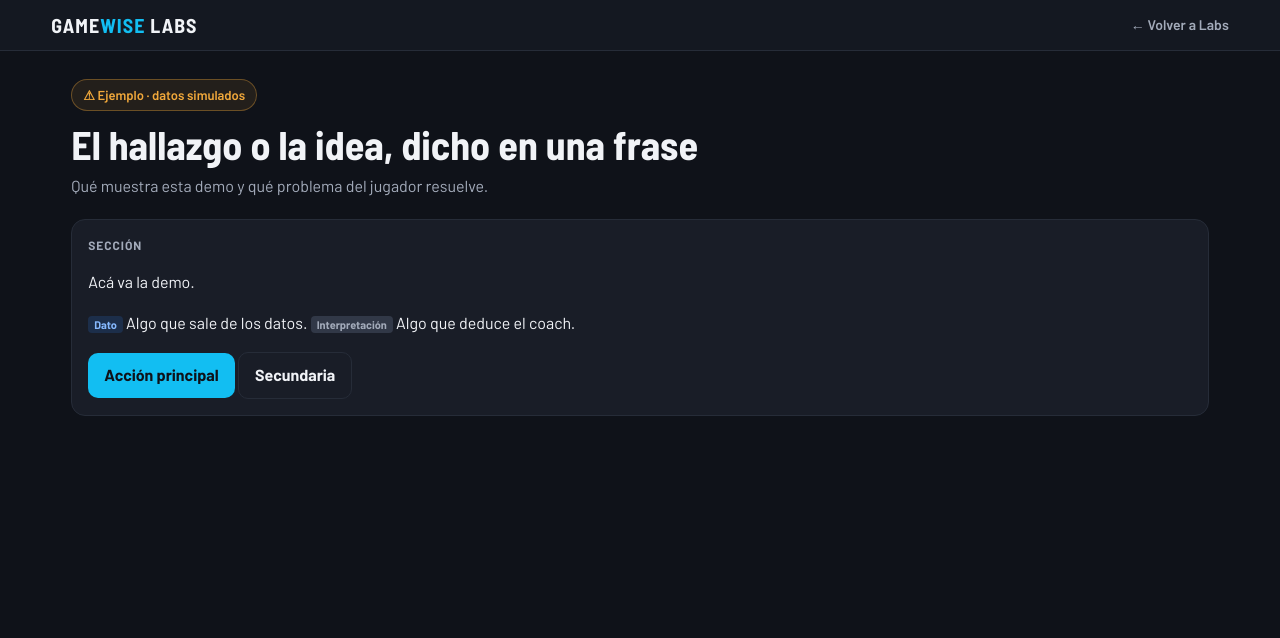
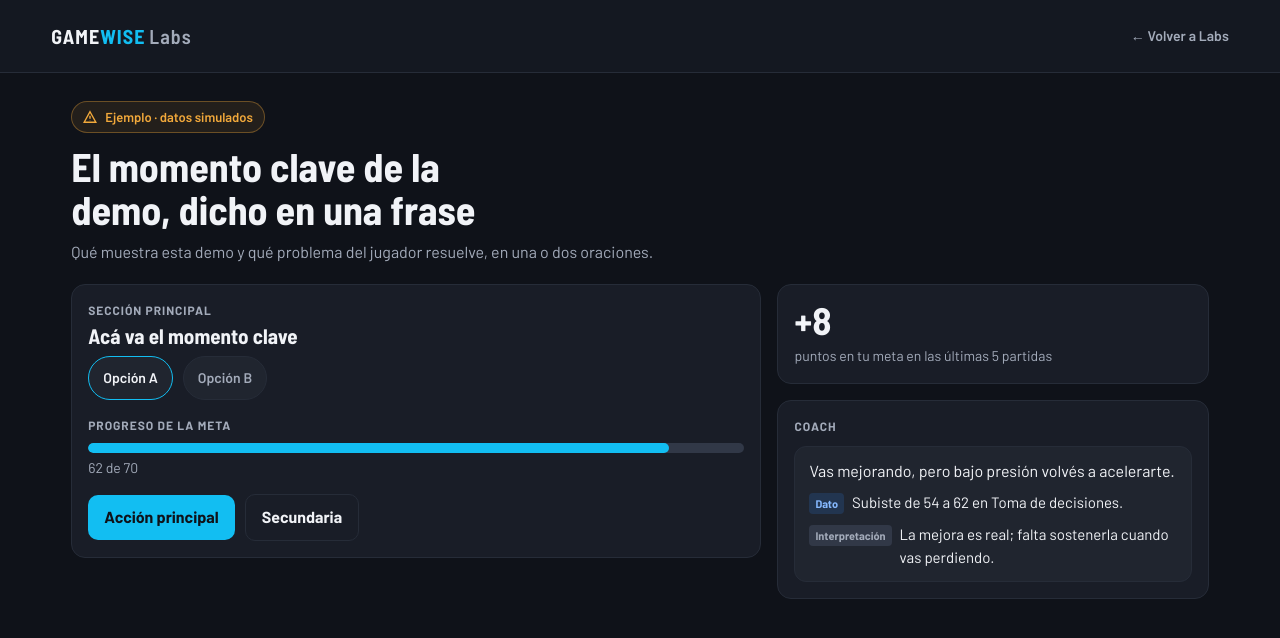
Before and after one commit to GameWiseDev/labs, a plain HTML site: page demos/_plantilla/index.html in a window 1280 px wide. Drawn offline with Linux system fonts and the light colour scheme.

Commit message:
Labs listo para crear demos con IA
- AGENTS.md con las instrucciones para cualquier herramienta de IA, y enlaces
  para Claude, Gemini/Antigravity, Cursor, Copilot y OpenCode
- Proceso guiado: la IA entrevista a la persona, confirma una ficha de la idea
  y recién después construye
- Docs de marca, contexto del producto y resumen de requerimientos
- Plantilla con componentes de la marca y ficha con requerimientos
- Comando /nueva-demo y guía EMPEZAR.md para quien no programa
- El catálogo muestra qué necesita cada demo y su esfuerzo estimado

Co-Authored-By: Claude Opus 5.5 <noreply@anthropic.com>
Claude-Session: https://claude.ai/code/session_01UUn8T5zB1YWvrCVurLxWU9

```diff
--- a/demos.js
+++ b/demos.js
@@ -1,6 +1,8 @@
 // Catálogo de demos de GAMEWISE Labs.
 // Para sumar una demo, agregá un objeto a la lista. El catálogo (index.html) se arma solo.
 // Estados: propuesta · evaluacion · aprobada · roadmap · descartada
+// necesita: resumen corto de los requerimientos (2 a 4 elementos), ver docs/requerimientos.md
+// esfuerzo: S · M · L · XL (estimación a validar por el CTO)
 
 window.DEMOS = [
   {
@@ -8,6 +10,8 @@ window.DEMOS = [
     nombre: 'Coach IA: ronda clave y simulación de decisiones',
     resumen: 'Reconstruye la ronda en un mapa 2D, se pausa en el momento del error, te pide que decidas y simula las alternativas con su probabilidad de ganar.',
     incluye: ['Simulación de decisiones', 'Momentos decisivos', 'Briefing previo con voz', 'Detector de tilt'],
+    necesita: ['Procesar demos .dem (posiciones y eventos)', 'Modelo de probabilidad de ganar la ronda', 'Reproductor 2D en la app'],
+    esfuerzo: 'XL',
     estado: 'propuesta',
     autor: 'Jere',
     fecha: '2026-11-27'
--- a/demos/_plantilla/index.html
+++ b/demos/_plantilla/index.html
@@ -8,14 +8,19 @@
 <link rel="preconnect" href="https://fonts.gstatic.com" crossorigin>
 <link href="https://fonts.googleapis.com/css2?family=Barlow:wght@400;500;600;700&family=Barlow+Semi+Condensed:wght@600;700&display=swap" rel="stylesheet">
 <style>
-/* Tokens del manual de marca GAMEWISE v1.1 */
+/* =========================================================
+   PLANTILLA DE DEMO · GAMEWISE LABS
+   Tokens del manual de marca GAMEWISE v1.1 (ver docs/marca.md).
+   Usá siempre estas variables; no escribas colores sueltos.
+   ========================================================= */
 :root{
   color-scheme:dark;
   --bg:#0F1219;--side:#141821;--card:#191D27;--hi:#20252F;--tip:#2A3142;--line:#262C38;--mute:#313847;
   --ink:#F1F3F7;--ink2:#A3ABBA;--ink3:#858EA0;
   --acc:#12BEF2;     /* cian: marca y acciones (botones, foco, meta, progreso) */
   --accp:#0A8EC0;    /* cian presionado */
-  --blue:#2F8BFF;    /* azul: SOLO datos (lado CT, series de gráficos, etiqueta Dato) */
+  --blue:#2F8BFF;    /* azul: SOLO datos (lado CT, series de gráficos, etiqueta Dato). Nunca en botones */
+  --t:#D9774A;       /* lado T en mapas */
   --green:#6FD36B;   /* mejora, victoria */
   --red:#E5574F;     /* derrota, empeora */
   --purple:#B48CF2;  /* empate */
@@ -28,48 +33,113 @@
 body{margin:0;background:var(--bg);color:var(--ink);font:16px/1.55 var(--fb);overflow-x:clip}
 button{font:inherit;color:inherit;cursor:pointer}
 :focus-visible{outline:2px solid var(--acc);outline-offset:2px}
+
+/* Cabecera */
 .top{display:flex;align-items:center;gap:16px;padding:14px max(4vw,16px);border-bottom:1px solid var(--line);background:var(--side)}
-.brand{font:700 20px/1 var(--fc);letter-spacing:.05em}.brand b{color:var(--acc)}
-.back{color:var(--ink2);text-decoration:none;font-weight:600;font-size:14px}.back:hover{color:var(--acc)}
+.brand{font:700 20px/1 var(--fc);letter-spacing:.05em}.brand b{color:var(--acc);font-weight:700}
+.brand span{color:var(--ink2);font-weight:600;margin-left:4px}
+.back{color:var(--ink2);text-decoration:none;font-weight:600;font-size:14px;min-height:44px;display:inline-flex;align-items:center}.back:hover{color:var(--acc)}
+
+/* Página */
 main{padding:28px max(4vw,16px) 56px;max-width:1240px;margin:0 auto}
 .note{display:inline-flex;gap:8px;align-items:center;color:var(--warn);background:rgba(242,169,59,.09);border:1px solid rgba(242,169,59,.35);padding:5px 11px;border-radius:999px;font-size:13px;font-weight:600}
-h1{font:700 clamp(28px,3.4vw,40px)/1.08 var(--fc);margin:12px 0 8px;text-wrap:balance}
+.note svg{width:14px;height:14px}
+h1{font:700 clamp(28px,3.4vw,40px)/1.08 var(--fc);margin:12px 0 8px;text-wrap:balance;max-width:28ch}
+h2{font:700 21px/1.15 var(--fc);margin:4px 0 8px}
 .lede{color:var(--ink2);max-width:70ch;margin:0 0 20px}
 .lbl{font-size:12px;font-weight:700;text-transform:uppercase;letter-spacing:.08em;color:var(--ink2);margin:0}
+.mut{color:var(--ink2)}
+.grid{display:grid;grid-template-columns:minmax(0,1.6fr) minmax(0,1fr);gap:16px;align-items:start}
+.row{display:flex;gap:10px;align-items:center;flex-wrap:wrap}
+
+/* Componentes */
 .card{background:var(--card);border:1px solid var(--line);border-radius:14px;padding:16px}
 .btn{background:var(--acc);color:#0F1219;font-weight:700;border:0;border-radius:10px;padding:10px 16px;min-height:44px}
 .btn:hover{background:#3fcdf6}.btn:active{background:var(--accp)}
-.btn.ghost{background:transparent;color:var(--ink);border:1px solid var(--line)}
-.k{font-size:11px;font-weight:700;padding:2px 6px;border-radius:4px}
+.btn.ghost{background:transparent;color:var(--ink);border:1px solid var(--line)}.btn.ghost:hover{background:var(--hi)}
+.chip{background:var(--hi);border:1px solid var(--line);border-radius:999px;padding:8px 14px;min-height:44px;font-size:14px;font-weight:600;color:var(--ink2)}
+.chip.on,.chip:hover{color:var(--ink);border-color:var(--acc)}
+.k{font-size:11px;font-weight:700;padding:2px 6px;border-radius:4px;white-space:nowrap;flex:none}
 .k.f{background:rgba(47,139,255,.16);color:#86b9ff}   /* Dato */
 .k.i{background:var(--mute);color:var(--ink2)}        /* Interpretación */
+.claim{display:flex;gap:8px;align-items:baseline;margin-top:8px;font-size:15px}
+.kpi .v{font:700 clamp(28px,3vw,38px)/1 var(--fc);font-variant-numeric:tabular-nums;white-space:nowrap}
+.kpi p{margin:6px 0 0;font-size:14px;color:var(--ink2)}
+.bar{height:10px;background:var(--mute);border-radius:5px;overflow:hidden;margin:8px 0 4px}
+.bar i{display:block;height:100%;background:var(--acc);border-radius:5px;width:0;transition:width .9s cubic-bezier(.2,.8,.2,1)}
+.coach{background:var(--hi);border:1px solid var(--line);border-radius:12px;padding:12px 14px}
+.coach p{margin:0 0 4px}
+
+@media(max-width:900px){.grid{grid-template-columns:1fr}}
 @media(prefers-reduced-motion:reduce){*{animation:none!important;transition:none!important}}
 </style>
 </head>
 <body>
 <header class="top">
-  <div class="brand">GAME<b>WISE</b> LABS</div>
+  <div class="brand">GAME<b>WISE</b><span>Labs</span></div>
   <span style="flex:1"></span>
   <a class="back" href="../../index.html">← Volver a Labs</a>
 </header>
+
 <main>
-  <span class="note">⚠ Ejemplo · datos simulados</span>
-  <h1>El hallazgo o la idea, dicho en una frase</h1>
-  <p class="lede">Qué muestra esta demo y qué problema del jugador resuelve.</p>
+  <!-- Obligatorio: marca de datos de ejemplo -->
+  <span class="note"><svg viewBox="0 0 24 24" fill="none" stroke="currentColor" stroke-width="2.4" aria-hidden="true"><path d="M12 3l10 18H2z"/><path d="M12 10v5M12 18v.5"/></svg>Ejemplo · datos simulados</span>
 
-  <div class="card">
-    <p class="lbl">Sección</p>
-    <p>Acá va la demo.</p>
-    <p><span class="k f">Dato</span> Algo que sale de los datos. <span class="k i">Interpretación</span> Algo que deduce el coach.</p>
-    <button class="btn" id="accion">Acción principal</button>
-    <button class="btn ghost">Secundaria</button>
+  <!-- El título dice el hallazgo o la idea, no el tema -->
+  <h1>El momento clave de la demo, dicho en una frase</h1>
+  <p class="lede">Qué muestra esta demo y qué problema del jugador resuelve, en una o dos oraciones.</p>
+
+  <div class="grid">
+    <!-- Columna principal: el momento clave -->
+    <section class="card">
+      <p class="lbl">Sección principal</p>
+      <h2>Acá va el momento clave</h2>
+      <div class="row" role="group" aria-label="Opciones">
+        <button class="chip on">Opción A</button>
+        <button class="chip">Opción B</button>
+      </div>
+      <p class="lbl" style="margin-top:16px">Progreso de la meta</p>
+      <div class="bar" aria-hidden="true"><i id="barra" data-w="62"></i></div>
+      <p class="mut" style="margin:0;font-size:14px">62 de 70</p>
+      <div class="row" style="margin-top:16px">
+        <button class="btn" id="accion">Acción principal</button>
+        <button class="btn ghost">Secundaria</button>
+      </div>
+    </section>
+
+    <!-- Columna lateral: el coach y las cifras -->
+    <aside style="display:grid;gap:16px">
+      <div class="card kpi">
+        <div class="v">+8</div>
+        <p>puntos en tu meta en las últimas 5 partidas</p>
+      </div>
+      <div class="card">
+        <p class="lbl">Coach</p>
+        <div class="coach" style="margin-top:10px">
+          <p id="respuesta">Vas mejorando, pero bajo presión volvés a acelerarte.</p>
+          <div class="claim"><span class="k f">Dato</span><span>Subiste de 54 a 62 en Toma de decisiones.</span></div>
+          <div class="claim"><span class="k i">Interpretación</span><span>La mejora es real; falta sostenerla cuando vas perdiendo.</span></div>
+        </div>
+      </div>
+    </aside>
   </div>
 </main>
+
 <script>
 {
-  // Código de la demo. Mantenelo todo en este archivo.
-  document.querySelector('#accion').addEventListener('click', () => {
-    document.querySelector('.lede').textContent = 'Funciona.';
+  // Todo el código de la demo va en este archivo, con los datos de ejemplo adentro.
+  const $ = s => document.querySelector(s);
+
+  // Animación de entrada de la barra (se apaga sola con "reducir movimiento").
+  requestAnimationFrame(() => { const b = $('#barra'); b.style.width = b.dataset.w / 70 * 100 + '%'; });
+
+  // Opciones seleccionables.
+  document.querySelectorAll('.chip').forEach(c => c.addEventListener('click', () => {
+    document.querySelectorAll('.chip').forEach(x => x.classList.toggle('on', x === c));
+  }));
+
+  $('#accion').addEventListener('click', () => {
+    $('#respuesta').textContent = 'Respuesta preparada del coach para esta acción.';
   });
 }
 </script>
```
Also changed, not shown: index.html (+14 -1 lines), 16 other files.
